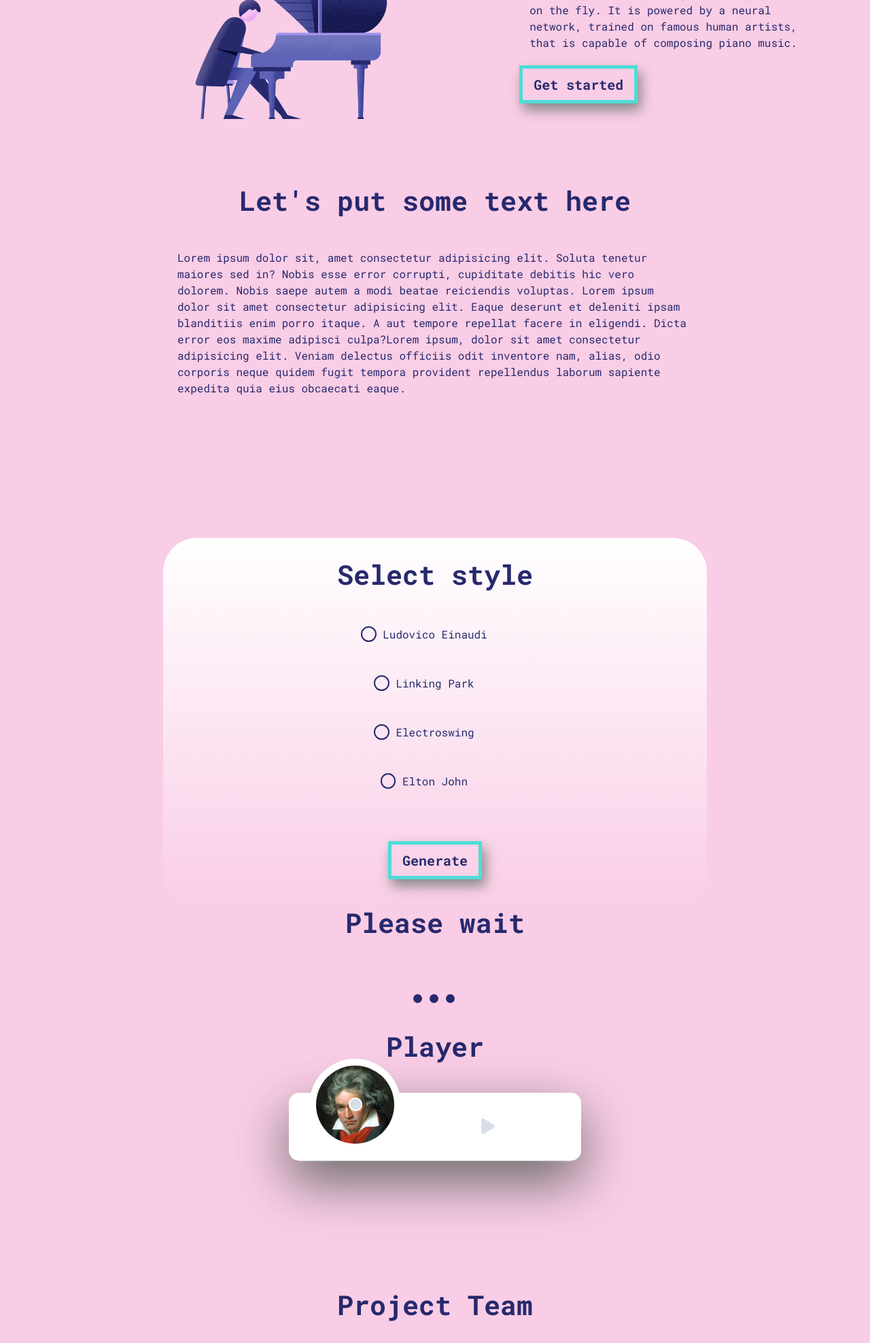
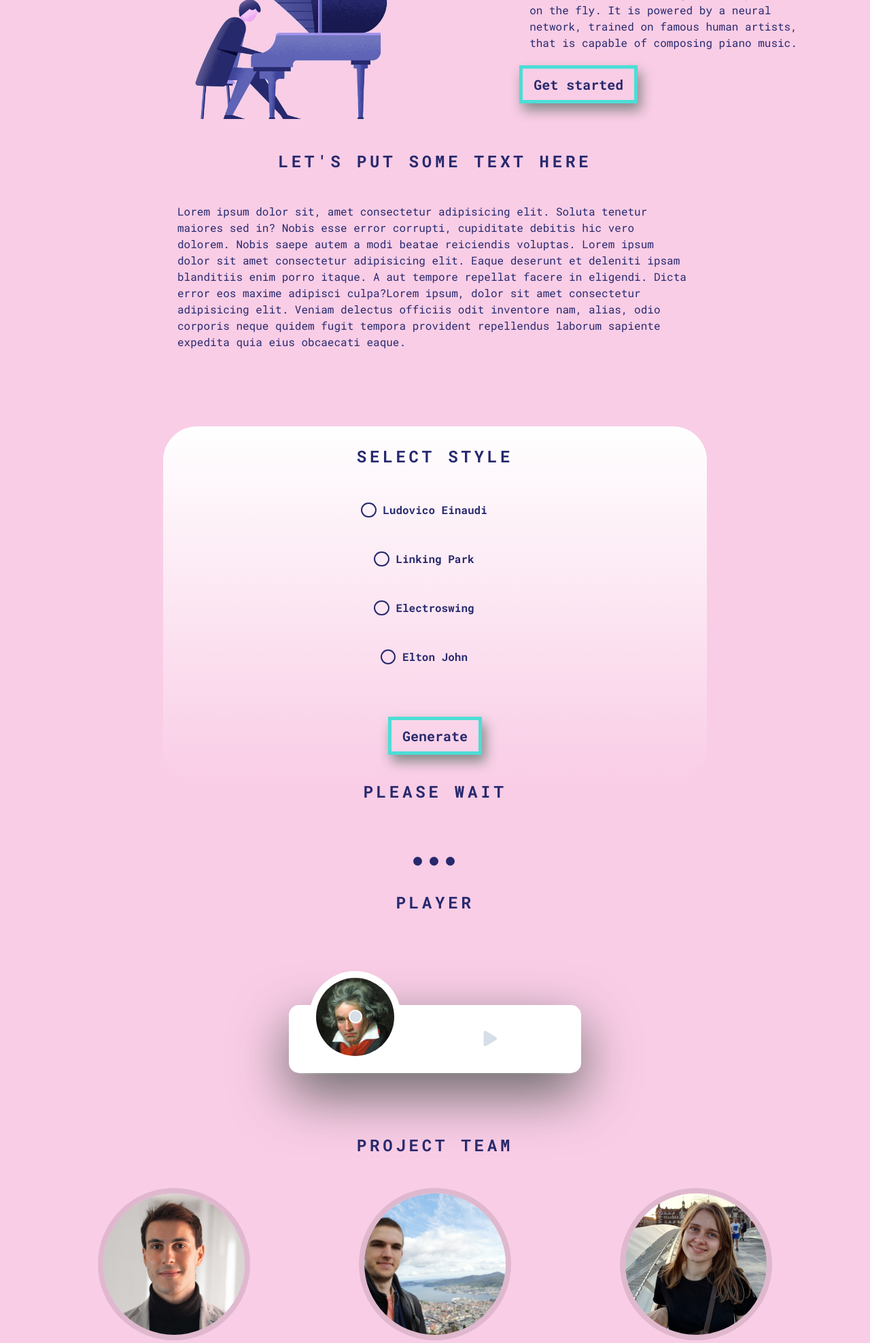
Before and after one commit to edab96/NeuralMusic, a Flask app: page / in a window 1280 px wide. Shown: the part 376-2351 px from the top of the page at 68% size. Run offline with Flask 2, Linux system fonts and the light colour scheme; some libraries are stand-ins or nearby versions.

```diff
--- a/app/static/stylesheets/style.css
+++ b/app/static/stylesheets/style.css
@@ -34,6 +34,10 @@ h1, h2, h3, h4, h5 {
 
 h1 {
   padding-bottom: 40px;
+  text-transform: uppercase;
+  font-size: 1.5rem;
+  letter-spacing: 0.3rem;
+  font-weight: 700;
 }
 
 ul {
@@ -256,7 +260,7 @@ footer {height: 150px;display: flex;justify-content: center;align-items: center;
      /* background: #fef6eb; */
  }
  .page-section {
-    padding: 6rem 0;
+    padding: 3rem 0;
   }
   .page-section h2.section-heading {
     font-size: 2.5rem;
@@ -373,6 +377,7 @@ footer {height: 150px;display: flex;justify-content: center;align-items: center;
 
 #player
 {
+    margin-top: 100px;
     position: relative;
     height: 100%;
     z-index: 3;
@@ -393,12 +398,12 @@ footer {height: 150px;display: flex;justify-content: center;align-items: center;
 
 #player-track.active
 {
-    top: -92px;
+    top: -100px;
 }
 
 #album-name
 {
-    color: #54576f;
+    color: #27296D;
     font-size: 17px;
     font-weight: bold;
 }
@@ -438,7 +443,7 @@ footer {height: 150px;display: flex;justify-content: center;align-items: center;
 
 #track-time.active #current-time, #track-time.active #track-length
 {
-    color: #f86d92;
+    color: #4CDDD6;
     background-color: transparent;
 }
 
@@ -490,7 +495,7 @@ footer {height: 150px;display: flex;justify-content: center;align-items: center;
     bottom: 0;
     left: 0;
     width: 0;
-    background-color: #fd6d94;
+    background-color: #27296D;
     transition: 0.2s ease width;
     z-index: 1;
 }
@@ -651,6 +656,7 @@ footer {height: 150px;display: flex;justify-content: center;align-items: center;
 .player-button, .player-button i
 {
     transition: 0.2s ease all;
+    box-sizing: content-box;
 }
 
 .player-button:hover
@@ -693,6 +699,7 @@ input[type="radio"] {
   padding-right: 1em;
   line-height: 2;
   cursor: pointer;
+  font-weight: 700;
   /* color: #F9CDE6; */
 }
   .group label::before {
--- a/app/templates/index.html
+++ b/app/templates/index.html
@@ -54,19 +54,19 @@
                 <div class="col-6">
                     <div class="row group justify-content-center">
                         <input type="radio" name="rb" id="rb7" />
-                        <label for="rb7">Ludovico Einaudi</label>
+                        <label class="text-center" for="rb7">Ludovico Einaudi</label>
                     </div>
                     <div class="row group justify-content-center">
                         <input type="radio" name="rb" id="rb8" />
-                        <label for="rb8">Linking Park</label>
+                        <label class="text-center" for="rb8">Linking Park</label>
                     </div>
                     <div class="row group justify-content-center">
                         <input type="radio" name="rb" id="rb10" />
-                        <label for="rb10">Electroswing</label>
+                        <label class="text-center" for="rb10">Electroswing</label>
                     </div>
                     <div class="row group justify-content-center">
                         <input type="radio" name="rb" id="rb11" />
-                        <label for="rb11">Elton John</label>
+                        <label class="text-center" for="rb11">Elton John</label>
                     </div>
                 </div>
             </div>
@@ -150,7 +150,7 @@
                         <div class="team-member">
                             <img class="mx-auto rounded-circle" src="{{ url_for('static', filename='assets/img/team/Daniel.jpg') }}" alt="" />
                             <h4>Daniel</h4>
-                            <p class="text-muted">Web Developer (Back-End)</p>
+                            <p class="text-muted">Back-End Developer</p>
                             <!-- <a class="btn btn-dark btn-social mx-2" href="#!"><i class="fab fa-twitter"></i></a><a class="btn btn-dark btn-social mx-2" href="#!"><i class="fab fa-facebook-f"></i></a><a class="btn btn-dark btn-social mx-2" href="#!"><i class="fab fa-linkedin-in"></i></a> -->
                         </div>
                     </div>
@@ -158,7 +158,7 @@
                         <div class="team-member">
                             <img class="mx-auto rounded-circle" src="{{ url_for('static', filename='assets/img/team/Svitlana.png') }}" alt="" />
                             <h4>Svitlana Leus</h4>
-                            <p class="text-muted">Web Developer (Front-End)</p>
+                            <p class="text-muted">Front-End Developer</p>
                             <!-- <a class="btn btn-dark btn-social mx-2" href="#!"><i class="fab fa-twitter"></i></a><a class="btn btn-dark btn-social mx-2" href="#!"><i class="fab fa-facebook-f"></i></a><a class="btn btn-dark btn-social mx-2" href="#!"><i class="fab fa-linkedin-in"></i></a> -->
                         </div>
                     </div>
```
Also changed, not shown: 18 other files.
